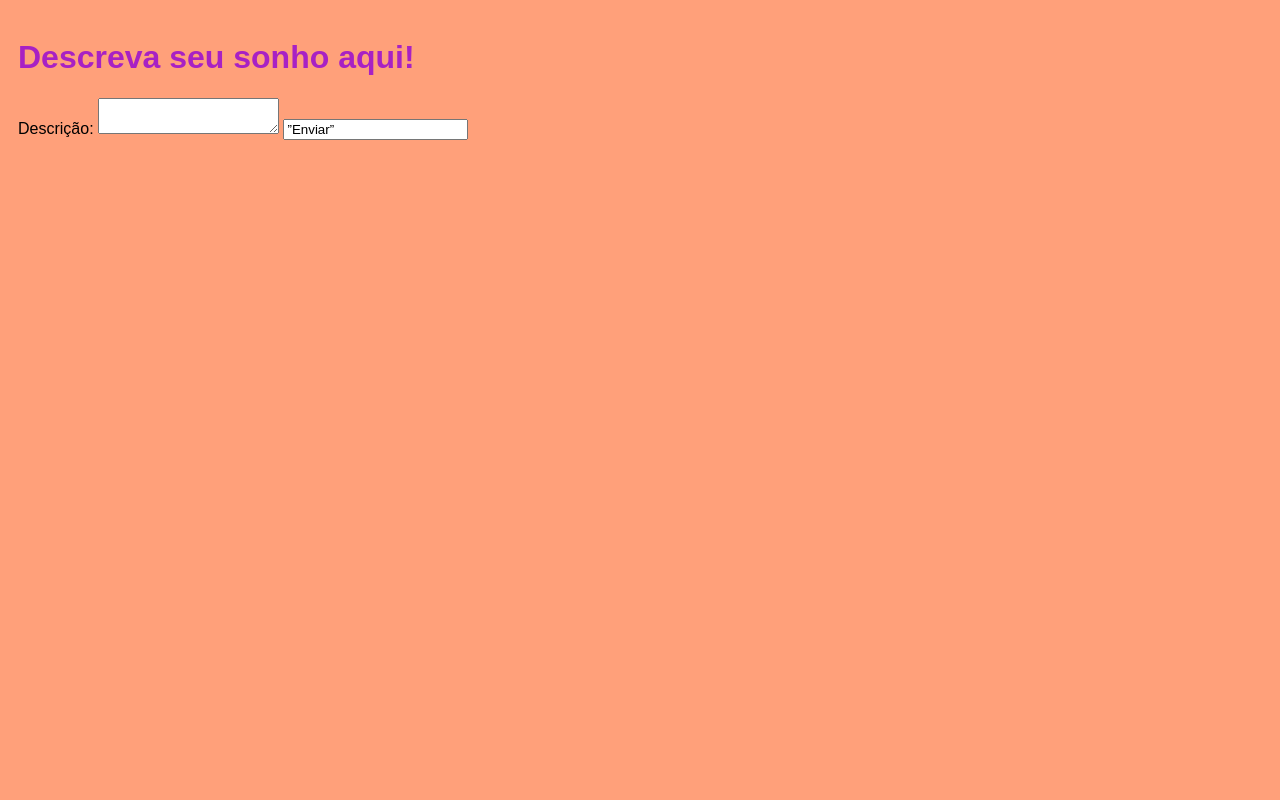
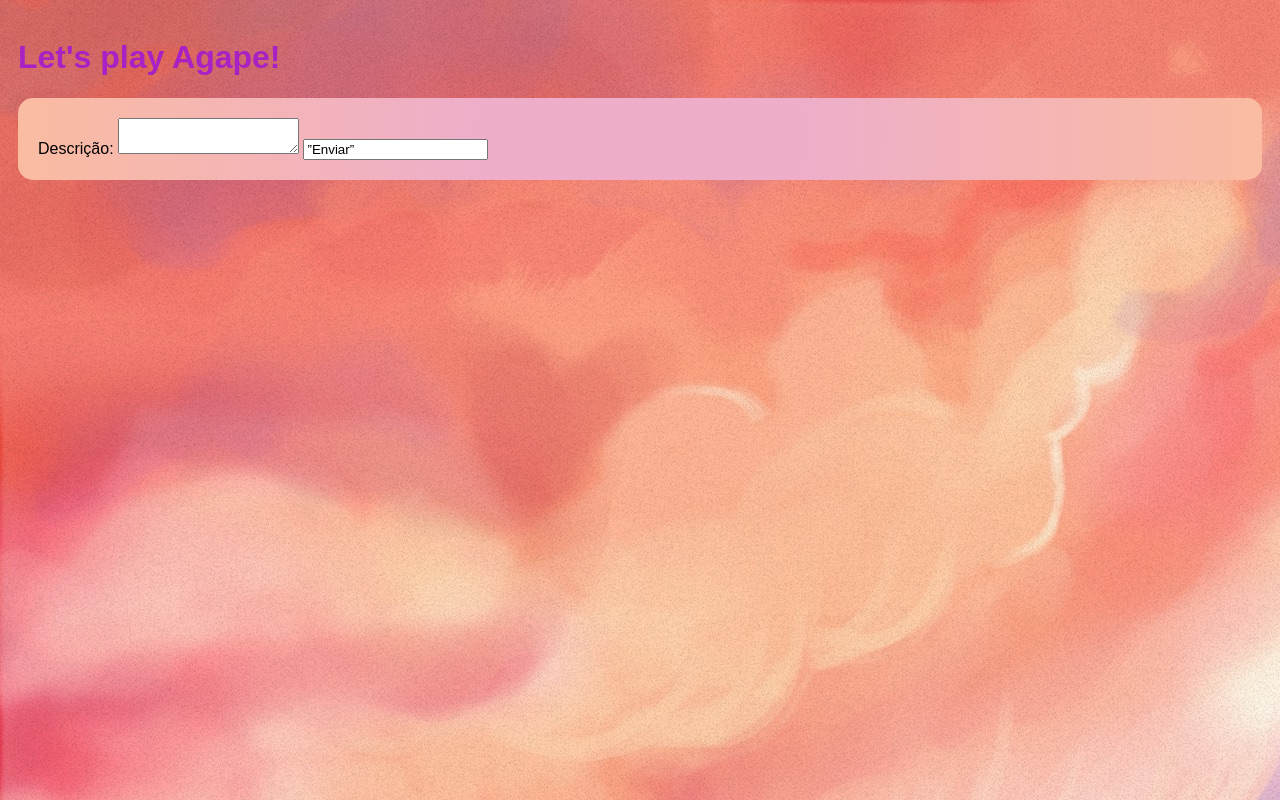
Before and after one commit to francinemaia/MiniCampProg, a plain HTML site: page Landing Page/index.html in a window 1280 px wide. Drawn offline with Linux system fonts and the light colour scheme.

Commit message:
Changing the background

````diff
--- a/Landing Page/css/style.css
+++ b/Landing Page/css/style.css
@@ -1,20 +1,18 @@
 body {
   padding: 10px;
   font-family: Arial, Helvetica, sans-serif;
-  background-color:  #FFA07A;
+  background-image: url('image1.jpeg');
 }
 
 h1, h2, h3, h4 {
   color: #a821c4;
 }
 
-
-a {
-  color: #EE82EE;
-  text-decoration: none;
+#dreamform {
+  background: rgb(238,174,202);
+  background: radial-gradient(circle, rgba(238,174,202,1) 26%, rgba(250,188,161,1) 100%);
+  background-repeat: no-repeat;
+  background-size: cover;
+  border-radius: 15px;
+  padding: 20px;
 }
-
-
-p {
-  color: #FFC0CB;
-}```
--- a/Landing Page/index.html
+++ b/Landing Page/index.html
@@ -11,8 +11,8 @@
   </head>
 
   <body>
-    <h1>Descreva seu sonho aqui!</h1>
-    <form action=”#”>
+    <h1>Let's play Agape!</h1>
+    <form action=”#” id="dreamform">
       <label for=”dreamDescription”>Descrição:</label>
       <textarea name=”dreamDescription” id=”dreamDescription” rows=”6”></textarea>
       <input type=”submit” value=”Enviar”>
````
Also changed, not shown: Landing Page/css/image1.jpeg (added).
